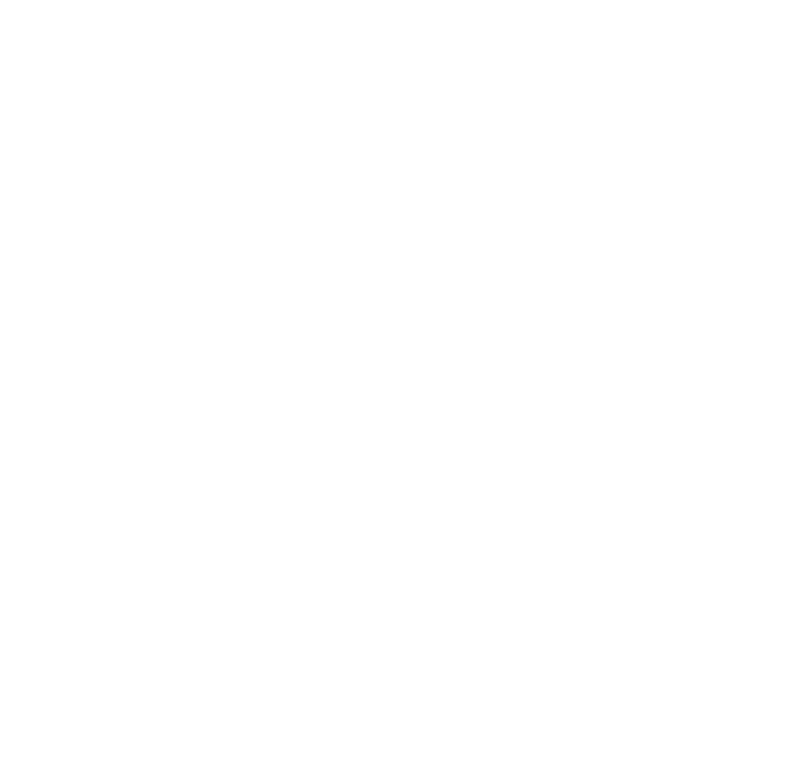
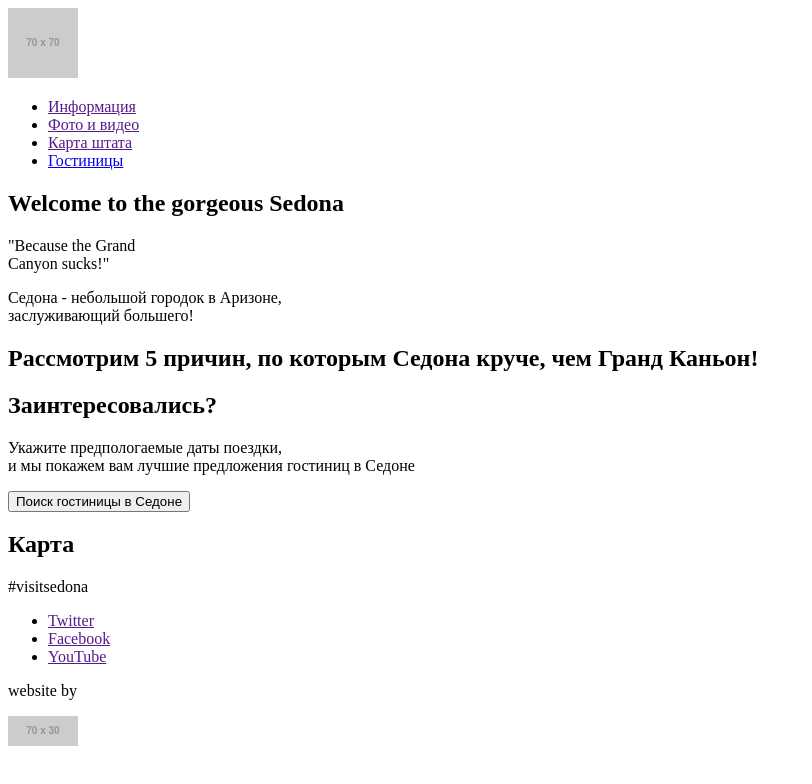
Before and after one commit to shanzzou/500277-sedona-26, a plain HTML site: page index.html in a window 1280 px wide. Shown: the whole page, without its empty margins (0-812 px from the left). Drawn offline with Linux system fonts and the light colour scheme; placeholder pictures from the web are drawn by us.

Commit message:
Седона главная
Разметка главной страницы Седоны

```diff
--- a/index.html
+++ b/index.html
@@ -2,11 +2,58 @@
 <html lang="ru">
   <head>
     <meta charset="utf-8">
-    <title>HTML Academy: Седона</title>
+    <title>Седона</title>
   </head>
   <body>
+  	<header>
+  		<nav>
+  			<a href="index.html"><img src="https://via.placeholder.com/70" alt="Логотип City of Sedona"></a>
+  			<ul>
+  				<li><a href="">Информация</a></li>
+  				<li><a href="">Фото и видео</a></li>
+  				<li><a href="">Карта штата</a></li>
+  				<li><a href="hotels.html">Гостиницы</a></li>
+  			</ul>
+  		</nav>
+  	</header>
+		<main>
+			<section>
+				<h1>Welcome to the gorgeous Sedona</h1>
+				<p>"Because the Grand <br>
+				 Canyon sucks!"</p>
+				<p>Седона - небольшой городок в Аризоне,<br>
+				 заслуживающий большего!</p>
+			</section>
+
+			<section>
+				<h2>Рассмотрим 5 причин, по которым Седона круче, чем Гранд Каньон!</h2>
+			</section>
+
+			<section>
+				<h2>Заинтересовались?</h2>
+				<p>Укажите предпологаемые даты поездки,<br>
+				 и мы покажем вам лучшие предложения гостиниц в Седоне</p>
+				 <button type="button">Поиск гостиницы в Седоне</button>
+			</section>
+
+			<section>
+				<h2>Карта</h2>
+			</section>
+
+			<footer>
+				<p>#visitsedona</p>
+				<ul>
+					<li><a href="">Twitter</a></li>
+					<li><a href="">Facebook</a></li>
+					<li><a href="">YouTube</a></li>
+				</ul>
+				<div>
+					<p>website by</p>
+					<img src="https://via.placeholder.com/70x30" alt="логотип html academy">
+				</div>
+			</footer>
 
 
-
+		</main>
   </body>
 </html>
```
Also changed, not shown: hotels.html (added, +20 -0 lines).
